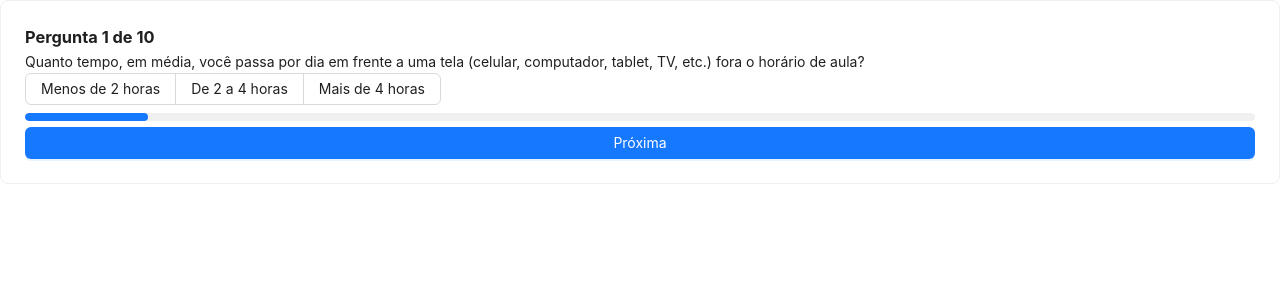
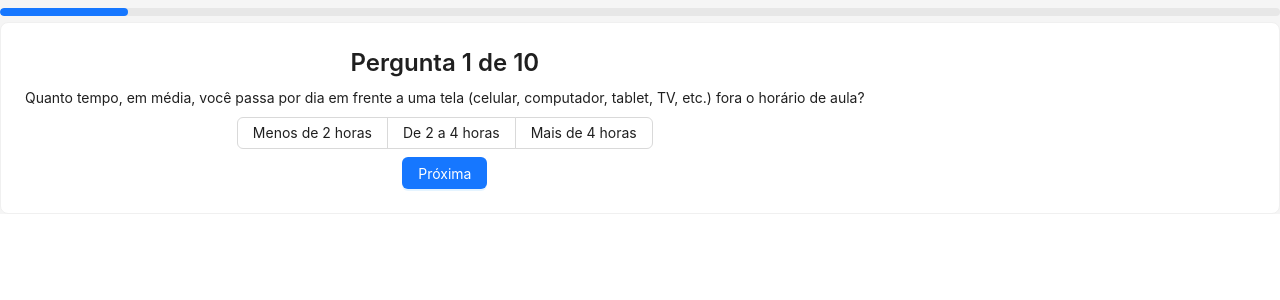
Before and after one commit to gabgon08/quiz-app, a Next.js app: page /quiz in a window 1280 px wide. Shown: the top 300 px of the page. Built offline with nearby package versions, Linux system fonts and the light colour scheme.

Commit message:
refactor: fix antd components

```diff
--- a/src/app/quiz/page.jsx
+++ b/src/app/quiz/page.jsx
@@ -1,7 +1,7 @@
 'use client'
 
 import React, { useState } from "react";
-import { Radio, Button, Card, Progress, message } from "antd";
+import { Radio, Button, Card, Progress, message, Typography, Space, Layout } from "antd";
 
 const perguntas = [
     {
@@ -98,6 +98,7 @@ const perguntas = [
 ];
 
 export default function Quiz() {
+    const { Title, Text } = Typography
     const [indice, setIndice] = useState(0);
     const [resposta, setResposta] = useState("");
     const [contagem, setContagem] = useState({ A: 0, B: 0, C: 0 });
@@ -132,7 +133,6 @@ export default function Quiz() {
         setFinalizado(false);
     };
     if (finalizado) {
-        // Descobre qual opção teve mais votos
         const maisEscolhida = Object.entries(contagem).reduce((a, b) =>
             a[1] > b[1] ? a : b
         )[0];
@@ -140,11 +140,13 @@ export default function Quiz() {
         const mensagens = {
             A: {
                 titulo: '🟢 Controle equilibrado 🟢',
-                mensagem: 'Você está usando as telas de forma saudável!\nSabe aproveitar o mundo digital, mas também valoriza o tempo fora dele. Continue assim: faça pausas, durma bem e mantenha o controle nas suas mãos!'
+                subtitulo: 'Você está usando as telas de forma saudável!',
+                mensagem: 'Sabe aproveitar o mundo digital, mas também valoriza o tempo fora dele. Continue assim: faça pausas, durma bem e mantenha o controle nas suas mãos!'
             },
             B: {
                 titulo: '🟡 Atenção ao equilíbrio 🟡',
-                mensagem: 'Você usa as telas de forma moderada, mas às vezes elas dominam um pouco seu tempo\nTente criar momentos sem tela, especialmente antes de dormir e nas refeições. Assim você vai ter mais energia e tempo para outras experiências reais'
+                subtitulo: 'Você usa as telas de forma moderada, mas às vezes elas dominam um pouco seu tempo',
+                mensagem: 'Tente criar momentos sem tela, especialmente antes de dormir e nas refeições. Assim você vai ter mais energia e tempo para outras experiências reais'
             },
             C: {
                 titulo: '🔴 Cuidado! Uso excessivo 🔴',
@@ -155,28 +157,42 @@ export default function Quiz() {
         return (
             <Card
             >
-                <h2>RESULTADO FINAL</h2>
+                <Space direction="vertical" align="center">
 
-                <p style={{ whiteSpace: "pre-line" }}>{mensagens[maisEscolhida].mensagem}</p>
+                    <Title level={1}>RESULTADO</Title>
+                    <Title level={2}>{mensagens[maisEscolhida].titulo}</Title>
+                    <Title level={3}>{mensagens[maisEscolhida].subtitulo}</Title>
+
+                    <Text>{mensagens[maisEscolhida].mensagem}</Text>
+
+                    <Card>
+                        <Text>Obrigado por participar!</Text>
+                    </Card>
 
                     <Button
                         type="primary"
                         onClick={handleRestart}
-                    style={{ marginTop: 24 }}
                     >
                         Refazer Quiz
                     </Button>
+                </Space>
             </Card>
         );
     }
 
 
     return (
+        <Layout>
+            <Progress
+                percent={Math.round(((indice + 1) / perguntas.length) * 100)}
+                showInfo={false}
+            />
             <Card>
-            <h3>
+                <Space direction="vertical" align="center">
+                    <Title level={3}>
                         Pergunta {indice + 1} de {perguntas.length}
-            </h3>
-            <p>{perguntaAtual.texto}</p>
+                    </Title>
+                    <Text>{perguntaAtual.texto}</Text>
 
                     <Radio.Group
                         onChange={(e) => setResposta(e.target.value)}
@@ -188,10 +204,6 @@ export default function Quiz() {
                         }))}
                     />
 
-            <Progress
-                percent={Math.round(((indice + 1) / perguntas.length) * 100)}
-                showInfo={false}
-            />
 
                     <Button
                         type="primary"
@@ -200,7 +212,8 @@ export default function Quiz() {
                     >
                         {indice + 1 < perguntas.length ? "Próxima" : "Finalizar"}
                     </Button>
-
+                </Space>
             </Card>
+        </Layout>
     );
 }
```
Lines whose indentation alone changed are shown as unchanged.
